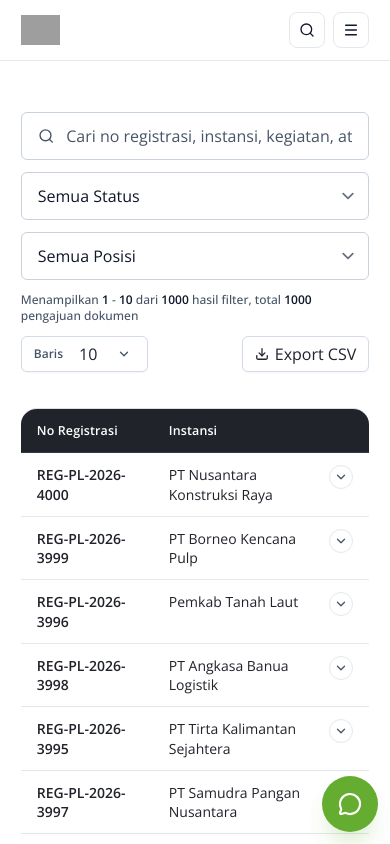
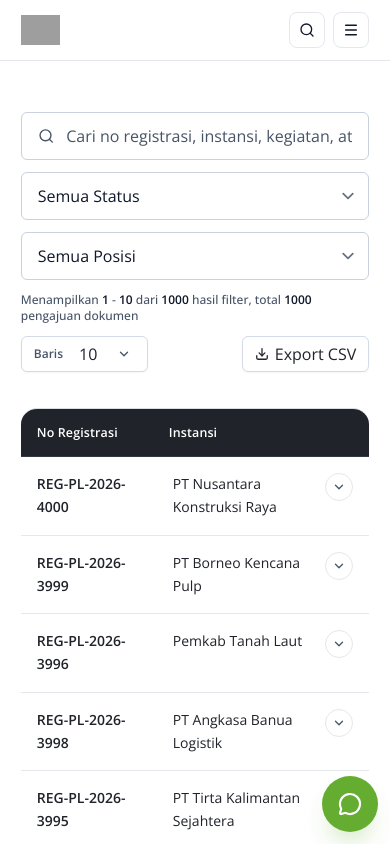
Before and after one commit to mkaspulanwar/sikopling, a SvelteKit app: page /layanan/pemeriksaan-antrian-dokumen in a window 390 px wide. Shown: the top 844 px of the page. Built offline with nearby package versions, Linux system fonts and the light colour scheme; grey boxes are pictures that could not be loaded.

Commit message:
Melebarkan Ketinggian item tabel di tampilan mobile

```diff
--- a/src/routes/layanan/pemeriksaan-antrian-dokumen/+page.svelte
+++ b/src/routes/layanan/pemeriksaan-antrian-dokumen/+page.svelte
@@ -479,7 +479,7 @@
 			class="mt-6 overflow-hidden rounded-2xl border-y border-[#d7dee8] bg-transparent md:hidden"
 		>
 			<div
-				class="grid grid-cols-[7.5rem_minmax(0,1fr)] items-center gap-3 border-b border-[#323944] bg-[#20232A] px-4 py-3 text-[0.78rem] font-semibold tracking-[0.01em] text-white"
+				class="grid grid-cols-[7.5rem_minmax(0,1fr)] items-center gap-3 border-b border-[#323944] bg-[#20232A] px-4 py-3.5 text-[0.78rem] font-semibold tracking-[0.01em] text-white"
 			>
 				<span>No Registrasi</span>
 				<span>Instansi</span>
@@ -498,19 +498,19 @@
 						<li class="border-t border-[var(--line)] first:border-t-0">
 							<button
 								type="button"
-								class="grid w-full grid-cols-[7.5rem_minmax(0,1fr)] items-start gap-3 px-4 py-3 text-left"
+								class="grid w-full grid-cols-[7.5rem_minmax(0,1fr)] items-start gap-4 px-4 py-4 text-left"
 								onclick={() => toggleRowExpanded(row.registrationNo)}
 								aria-expanded={isRowExpanded(row.registrationNo)}
 							>
-								<p class="text-sm leading-snug font-semibold text-[#20232A]">
+								<p class="text-sm leading-relaxed font-semibold text-[#20232A]">
 									{row.registrationNo}
 								</p>
 
 								<div class="min-w-0">
 									<div class="flex items-start justify-between gap-2">
-										<p class="text-sm leading-snug text-[#20232A]">{row.agency}</p>
+										<p class="text-sm leading-relaxed text-[#20232A]">{row.agency}</p>
 										<span
-											class={`inline-flex h-6 w-6 shrink-0 items-center justify-center rounded-full border border-[var(--line)] bg-transparent text-[var(--muted)] transition-transform ${isRowExpanded(row.registrationNo) ? 'rotate-180' : ''}`}
+											class={`inline-flex h-7 w-7 shrink-0 items-center justify-center rounded-full border border-[var(--line)] bg-transparent text-[var(--muted)] transition-transform ${isRowExpanded(row.registrationNo) ? 'rotate-180' : ''}`}
 											aria-hidden="true"
 										>
 											<ChevronDown class="h-3.5 w-3.5" strokeWidth={2.2} />
@@ -520,15 +520,15 @@
 							</button>
 
 							{#if isRowExpanded(row.registrationNo)}
-								<div class="border-t border-[var(--line)] bg-transparent px-4 py-3">
-									<dl class="space-y-3">
+								<div class="border-t border-[var(--line)] bg-transparent px-4 py-4">
+									<dl class="space-y-4">
 										<div>
 											<dt
 												class="text-[0.76rem] font-semibold tracking-[0.01em] text-[#20232A]"
 											>
 												Tanggal Masuk
 											</dt>
-											<dd class="mt-0.5 text-sm text-[#20232A]">
+											<dd class="mt-1 text-sm text-[#20232A]">
 												{formatDate(row.receivedDate)}
 											</dd>
 										</div>
@@ -538,7 +538,7 @@
 											>
 												Kegiatan
 											</dt>
-											<dd class="mt-0.5 text-sm leading-relaxed text-[#20232A]">
+											<dd class="mt-1 text-sm leading-relaxed text-[#20232A]">
 												{row.activity}
 											</dd>
 										</div>
@@ -548,7 +548,7 @@
 											>
 												Posisi
 											</dt>
-											<dd class="mt-0.5 text-sm text-[#20232A]">{row.position}</dd>
+											<dd class="mt-1 text-sm text-[#20232A]">{row.position}</dd>
 										</div>
 										<div>
 											<dt
@@ -556,7 +556,7 @@
 											>
 												Status
 											</dt>
-											<dd class="mt-0.5 text-sm text-[#20232A]">{row.progressStatus}</dd>
+											<dd class="mt-1 text-sm text-[#20232A]">{row.progressStatus}</dd>
 										</div>
 										<div>
 											<dt
@@ -564,7 +564,7 @@
 											>
 												Tanggal Update
 											</dt>
-											<dd class="mt-0.5 text-sm text-[#20232A]">
+											<dd class="mt-1 text-sm text-[#20232A]">
 												{formatDate(row.progressUpdatedDate)}
 											</dd>
 										</div>
```
